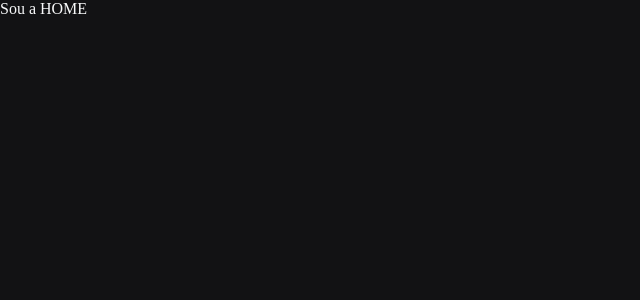
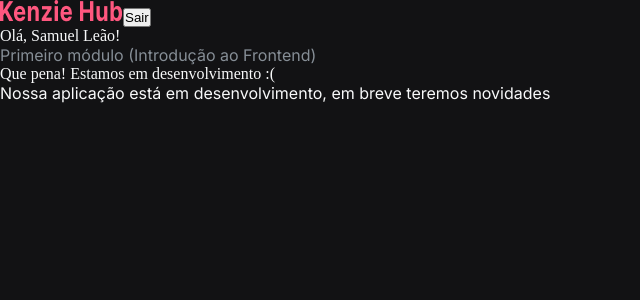
Before and after one commit to Kenzie-Academy-Brasil-Developers/react-entrega-kenzie-hub-wesleymatos, a React (Create React App) app: page /Home in a window 1280 px wide. Shown: the top 300 px of the page, without its empty margins (0-640 px from the left). Built offline with nearby package versions, Linux system fonts and the light colour scheme.

Commit message:
feat: add content homepage

```diff
--- a/src/pages/HomePage/index.jsx
+++ b/src/pages/HomePage/index.jsx
@@ -1,5 +1,24 @@
+import logo from "../../img/Logo.png";
+
 const HomePage = () => {
-  return <h1>Sou a HOME</h1>;
+  return (
+    <div className="homePage">
+      <nav>
+        <img src={logo} alt="Logo Kenzie Hub" />
+        <button>Sair</button>
+      </nav>
+      <header>
+        <h1>Olá, Samuel Leão!</h1>
+        <span>Primeiro módulo (Introdução ao Frontend)</span>
+      </header>
+      <main>
+        <h2>Que pena! Estamos em desenvolvimento :(</h2>
+        <p>
+          Nossa aplicação está em desenvolvimento, em breve teremos novidades
+        </p>
+      </main>
+    </div>
+  );
 };
 
 export default HomePage;
```
